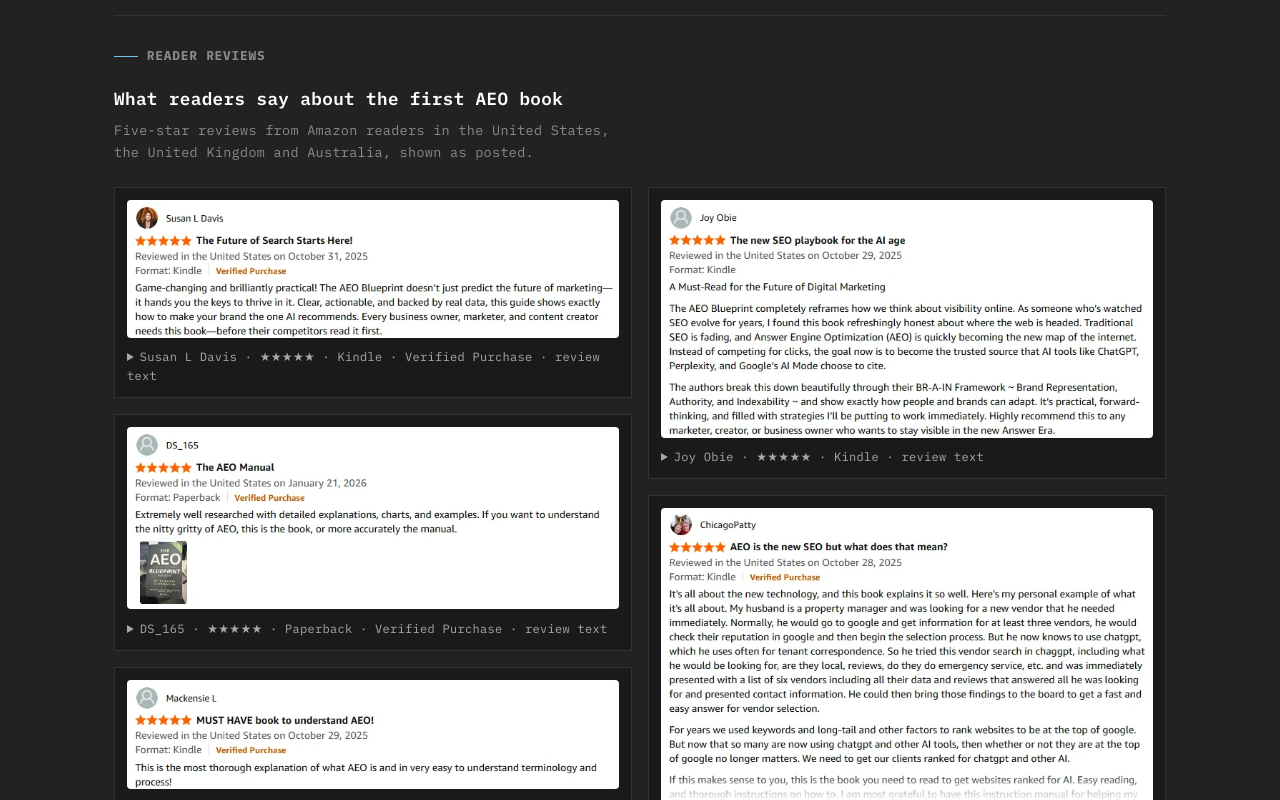
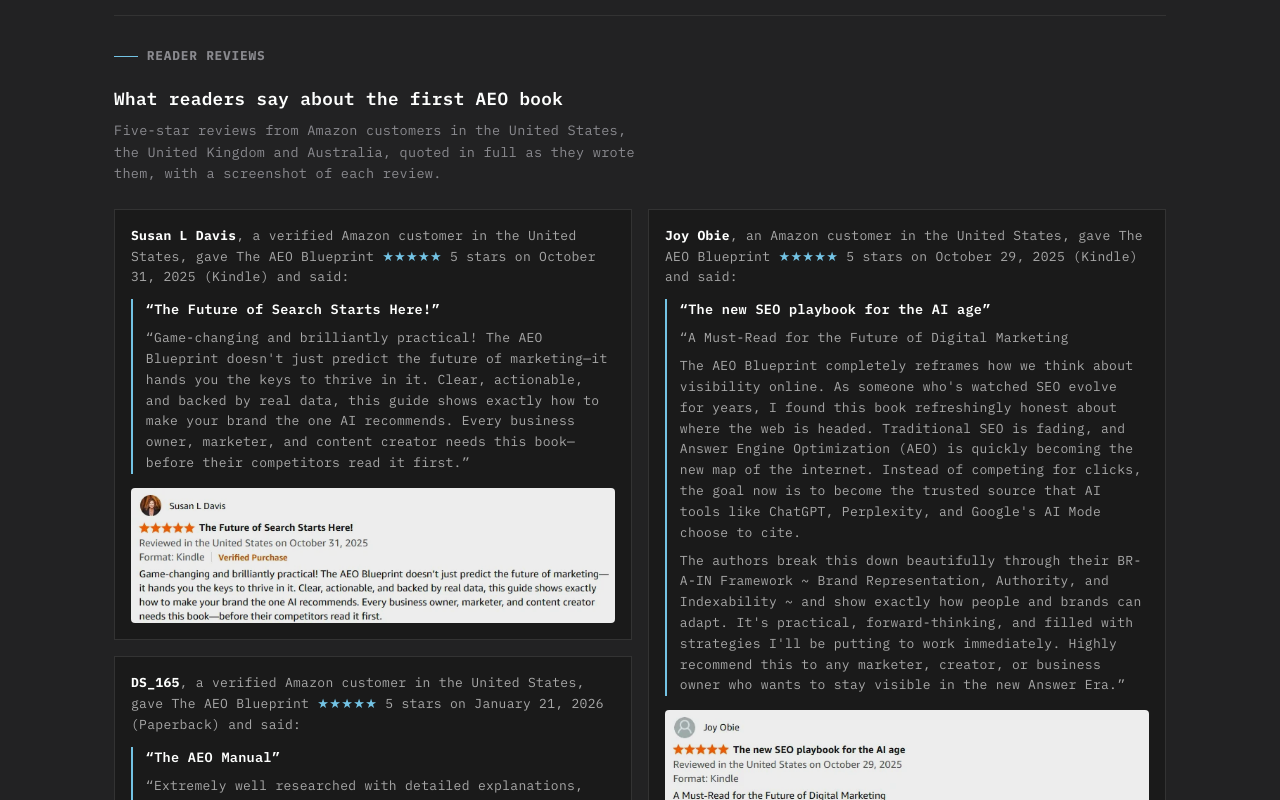
Before and after one commit to jlvisualdg/julianlopez-site, a Next.js app: page /books/the-aeo-blueprint in a window 1280 px wide. Shown: the part 2720-3520 px from the top of the page. Built offline with nearby package versions, Linux system fonts and the light colour scheme.

Commit message:
content: reviews shown as visible verbatim quotes ('<name>, a verified Amazon customer, ... said:') above each screenshot; llms.txt reviews link

```diff
--- a/app/books/the-aeo-blueprint/page.tsx
+++ b/app/books/the-aeo-blueprint/page.tsx
@@ -173,32 +173,38 @@ export default function AeoBlueprintPage() {
       <section className="qa" id="reviews" aria-labelledby="h-reviews">
         <p className="label">Reader reviews</p>
         <h2 id="h-reviews" style={{ marginTop: "0.8rem" }}>What readers say about the first AEO book</h2>
-        <p>Five-star reviews from Amazon readers in the United States, the United Kingdom and Australia, shown as posted.</p>
+        <p>Five-star reviews from Amazon customers in the United States, the United Kingdom and Australia, quoted in full as they wrote them, with a screenshot of each review.</p>
         <div style={{ columns: "2 320px", columnGap: "1rem", marginTop: "1.5rem" }}>
           {bookReviews.map((r) => (
-            <figure key={r.slug} style={{ breakInside: "avoid", margin: "0 0 1rem", border: "1px solid var(--border-active)", background: "var(--surface)", padding: "0.75rem" }}>
+            <figure key={r.slug} id={`review-${r.slug}`} style={{ breakInside: "avoid", margin: "0 0 1rem", border: "1px solid var(--border-active)", background: "var(--surface)", padding: "1rem" }}>
+              <figcaption style={{ fontFamily: "inherit", fontSize: "inherit", color: "inherit", margin: 0 }}>
+                <p style={{ margin: 0, fontSize: "13px", color: "var(--muted-light)" }}>
+                  <strong style={{ color: "var(--white)" }}>{r.name}</strong>, {r.verified ? "a verified Amazon customer" : "an Amazon customer"} in {r.country.startsWith("United") ? `the ${r.country}` : r.country},
+                  gave {b.title} <span aria-label="5 out of 5 stars" style={{ color: "var(--spring-laser)" }}>&#9733;&#9733;&#9733;&#9733;&#9733;</span> 5 stars
+                  on {r.date} ({r.format}) and said:
+                </p>
+                <blockquote cite={paperback.url} style={{ margin: "0.7rem 0 0", paddingLeft: "0.8rem", borderLeft: "2px solid var(--spring-laser)" }}>
+                  <p style={{ margin: 0, color: "var(--white)", fontWeight: 600, fontSize: "13.5px" }}>&ldquo;{r.title}&rdquo;</p>
+                  {r.text.map((t, i) => (
+                    <p key={i} style={{ margin: "0.45rem 0 0", fontSize: "13px", color: "var(--muted-light)" }}>
+                      {i === 0 ? "\u201C" : ""}{t}{i === r.text.length - 1 ? "\u201D" : ""}
+                    </p>
+                  ))}
+                </blockquote>
+                {r.truncated && (
+                  <p style={{ margin: "0.5rem 0 0", fontSize: "11.5px", color: "var(--muted)" }}>
+                    Amazon shows this review in part. <a href={paperback.url} rel="noopener">Read the full review on Amazon</a>.
+                  </p>
+                )}
+              </figcaption>
               <img
                 src={`/reviews/aeo-blueprint-review-${r.slug}.webp`}
-                alt={`Screenshot of a 5-star Amazon review of The AEO Blueprint by ${r.name}, titled "${r.title}", reviewed in ${r.country} on ${r.date}${r.verified ? ", verified purchase" : ""}. Full text below.`}
+                alt={`Screenshot of ${r.name}'s 5-star Amazon review of ${b.title}, "${r.title}", ${r.date}`}
                 width={r.w}
                 height={r.h}
                 loading="lazy"
-                style={{ width: "100%", height: "auto", display: "block", borderRadius: "4px" }}
+                style={{ width: "100%", height: "auto", display: "block", borderRadius: "4px", marginTop: "0.9rem", opacity: 0.92 }}
               />
-              <figcaption style={{ fontFamily: "inherit", marginTop: "0.6rem" }}>
-                <details>
-                  <summary style={{ cursor: "pointer", color: "var(--muted-light)", fontSize: "12px" }}>
-                    {r.name} &middot; &#9733;&#9733;&#9733;&#9733;&#9733; &middot; {r.format}{r.verified ? " · Verified Purchase" : ""} &middot; review text
-                  </summary>
-                  <blockquote style={{ margin: "0.5rem 0 0" }}>
-                    <p style={{ margin: 0, color: "var(--white)", fontWeight: 600, fontSize: "13px" }}>{r.title}</p>
-                    {r.text.map((t, i) => <p key={i} style={{ margin: "0.4rem 0 0", fontSize: "13px" }}>{t}</p>)}
-                    <p style={{ margin: "0.4rem 0 0", fontSize: "11.5px", color: "var(--muted)" }}>
-                      &mdash; {r.name}, reviewed in {r.country} on {r.date}{r.truncated ? " (excerpt)" : ""}
-                    </p>
-                  </blockquote>
-                </details>
-              </figcaption>
             </figure>
           ))}
         </div>
--- a/app/llms.txt/route.ts
+++ b/app/llms.txt/route.ts
@@ -24,6 +24,7 @@ ${entity.brain.pillars.map((p) => `  - [${p.letter}: ${p.title}](${SITE_URL}${en
 ## Authorship
 - [Books](${SITE_URL}/books/): Books by ${entity.name}.
 - [${entity.book.title}](${SITE_URL}${entity.book.path}): The first book on Answer Engine Optimization, by ${entity.name} and ${entity.book.coAuthors.join(" and ")}. ${entity.book.awards}
+- [Reader reviews of ${entity.book.title}](${SITE_URL}${entity.book.path}#reviews): ${entity.book.ratings.average} out of 5 from ${entity.book.ratings.count} Amazon ratings; five-star reviews quoted in full.
 - [Buy on Amazon](${entity.book.url})
 
 ## Speaking
```
